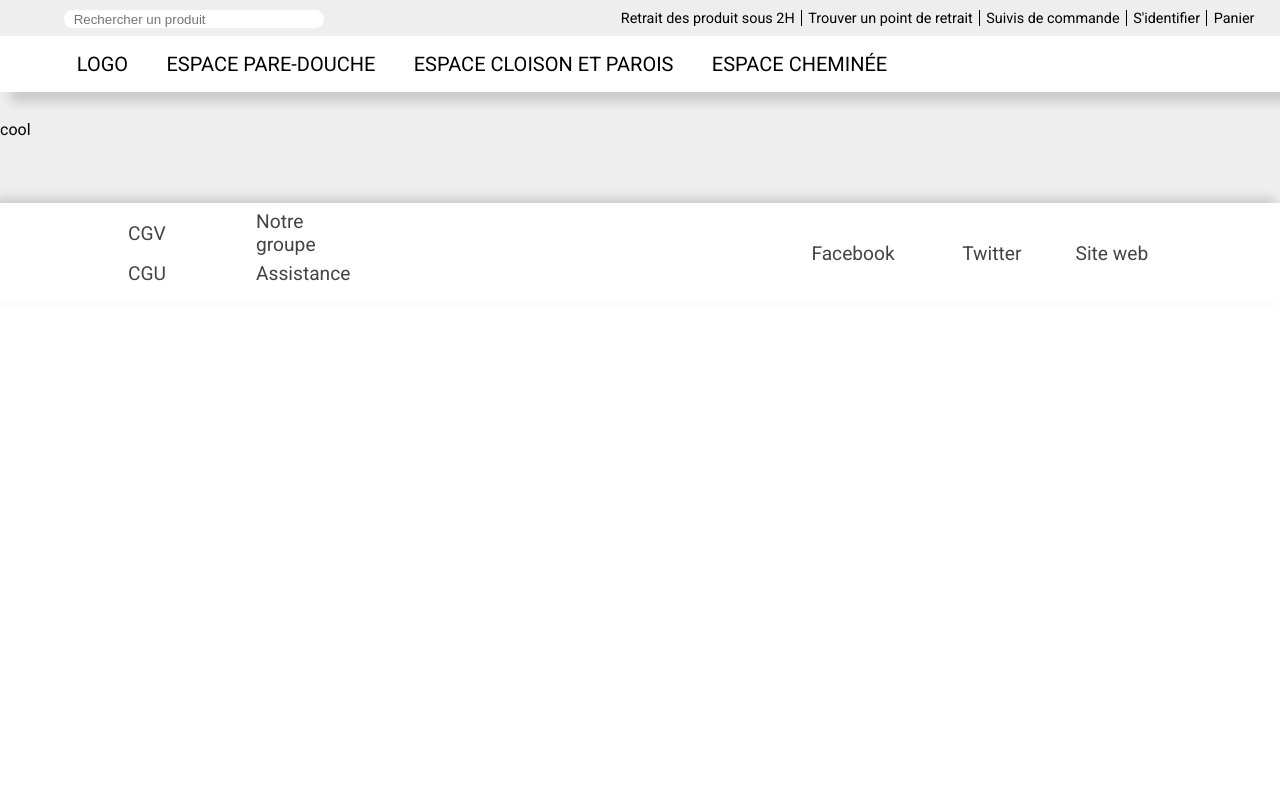
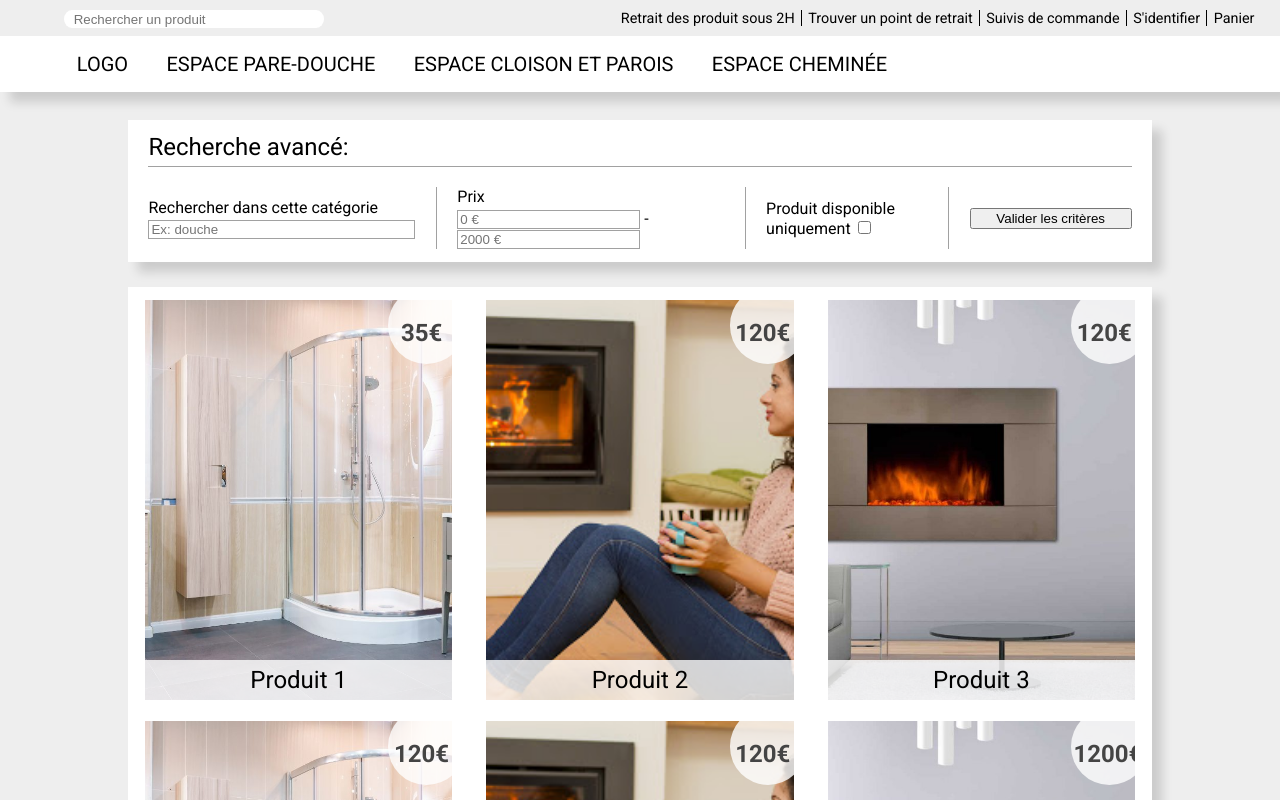
Before and after one commit to JulienKEIFF/maquette1, a Vue app: page /product in a window 1280 px wide. Shown: the top 800 px of the page. Built offline with nearby package versions, Linux system fonts and the light colour scheme.

Commit message:
Add filter for product page

```diff
--- /dev/null
+++ b/src/components/filterProduct.vue
@@ -0,0 +1,90 @@
+<template>
+  <div id="filter">
+
+    <div class="title">Recherche avancé:</div>
+
+  <div id="filter-group">
+    <div class="block">
+      <label for="search">Rechercher dans cette catégorie</label>
+      <input type="text" name="search" placeholder="Ex: douche">
+    </div>
+
+    <div class="block">
+      <label for="price">Prix</label>
+      <div>
+        <input class="input-number" type="number" name="price" placeholder="0 €"> - <input class="input-number" type="number" name="price" placeholder="2000 €">
+      </div>
+    </div>
+
+    <div class="block validate">
+      <div class="center">
+        <label for="avaible">Produit disponible uniquement</label>
+        <input type="checkbox" name="avaible">
+      </div>
+    </div>
+
+    <div class="block validate">
+      <button class="btn">Valider les critères</button>
+    </div>
+  </div>
+
+  </div>
+</template>
+
+<script>
+export default {
+  name: "filter-product",
+  data(){
+    return{
+      searchInput: "",
+      priceMinInput: "",
+      priceMaxInput: "",
+      availableOnlyInput: false
+    }
+  }
+}
+</script>
+
+<style scoped lang="scss">
+#filter{
+  margin: 0 auto;
+  margin-top: 0%;
+  padding: 1% 0;
+  width: 80vw;
+  background: #ffffff;
+  box-shadow: 10px 10px 10px rgba(0, 0, 0, 0.15);
+  .title{
+    width: 96%;
+    padding-bottom: 0.5%;
+    margin-left: 2%;
+    font-size: 1.5em;
+    margin-bottom: 2%;
+    border-bottom:#a1a1a1 1px solid;
+  }
+  #filter-group{
+    display: flex;
+    justify-content: space-around;
+    .block{
+      padding: 0 2%;
+      width: 33%;
+      display: flex;
+      flex-direction: column;
+      justify-content: center;
+      border-right: 1px #a1a1a1 solid;
+      label{
+        margin-bottom: 1%;
+        margin-right: 2%;
+      }
+      input{
+        border: #a1a1a1 1px solid;
+      }
+      &:last-of-type{
+        border: none;
+      }
+    }
+    .validate{
+      width: 20%;
+    }
+  }
+}
+</style>
--- a/src/components/productAchat.vue
+++ b/src/components/productAchat.vue
@@ -1,15 +1,76 @@
 <template>
   <div id="product-page">
-
+    <home-product class="product-item" v-for="product in productList" :key="product.id" :productInfo="product" />
   </div>
 </template>
 
 <script>
+import homeProduct from './homeProduct'
 export default {
-  name: "product-achat"
+  name: "product-achat",
+  components:{
+    homeProduct
+  },
+  data() {
+    return{
+      productList: [{
+        name: "Produit 1",
+        id: 0,
+        img: "img1.jpg",
+        desc: "Lorem ipsum dolor sit amet, consectetur adipiscing elit. Integer dictum turpis et.",
+        price: "35€"
+      },
+      {
+        name: "Produit 2",
+        id: 1,
+        img: "img2.jpg",
+        desc: "Lorem ipsum dolor sit amet, consectetur adipiscing elit. Integer dictum turpis et.",
+        price: "120€"
+      },
+      {
+        name: "Produit 3",
+        id: 2,
+        img: "img3.jpg",
+        desc: "Lorem ipsum dolor sit amet, consectetur adipiscing elit. Integer dictum turpis et.",
+        price: "120€"
+      },
+      {
+        name: "Produit 4",
+        id: 3,
+        img: "img1.jpg",
+        desc: "Lorem ipsum dolor sit amet, consectetur adipiscing elit. Integer dictum turpis et.",
+        price: "120€"
+      },
+      {
+        name: "Produit 5",
+        id: 4,
+        img: "img2.jpg",
+        desc: "Lorem ipsum dolor sit amet, consectetur adipiscing elit. Integer dictum turpis et.",
+        price: "120€"
+      },
+      {
+        name: "Produit 6",
+        id: 5,
+        img: "img3.jpg",
+        desc: "Lorem ipsum dolor sit amet, consectetur adipiscing elit. Integer dictum turpis et.",
+        price: "1200€"
+      }]
+    }
+  }
 }
 </script>
 
 <style scoped lang="scss">
-
+#product-page{
+  margin: 0 auto;
+    margin-top: 2%;
+    padding-top: 1%;
+    width: 80vw;
+    background: #ffffff;
+    display: flex;
+    justify-content: space-around;
+    flex-wrap: wrap;
+    flex: 1 1 30%;
+    box-shadow: 10px 10px 10px rgba(0, 0, 0, 0.15);
+}
 </style>
--- a/src/views/Product.vue
+++ b/src/views/Product.vue
@@ -1,18 +1,19 @@
 <template>
   <div class="product">
+    <filter-product />
     <product-achat />
-    cool
   </div>
 </template>
 
 <script>
 import ProductAchat from '../components/productAchat.vue'
-// @ is an alias to /src
+import filterProduct from '../components/filterProduct.vue'
 
 export default {
   name: 'Product',
   components: {
-    ProductAchat
+    ProductAchat,
+    filterProduct
   }
 }
 </script>
```
Also changed, not shown: src/components/cart.vue (added, +15 -0 lines).
